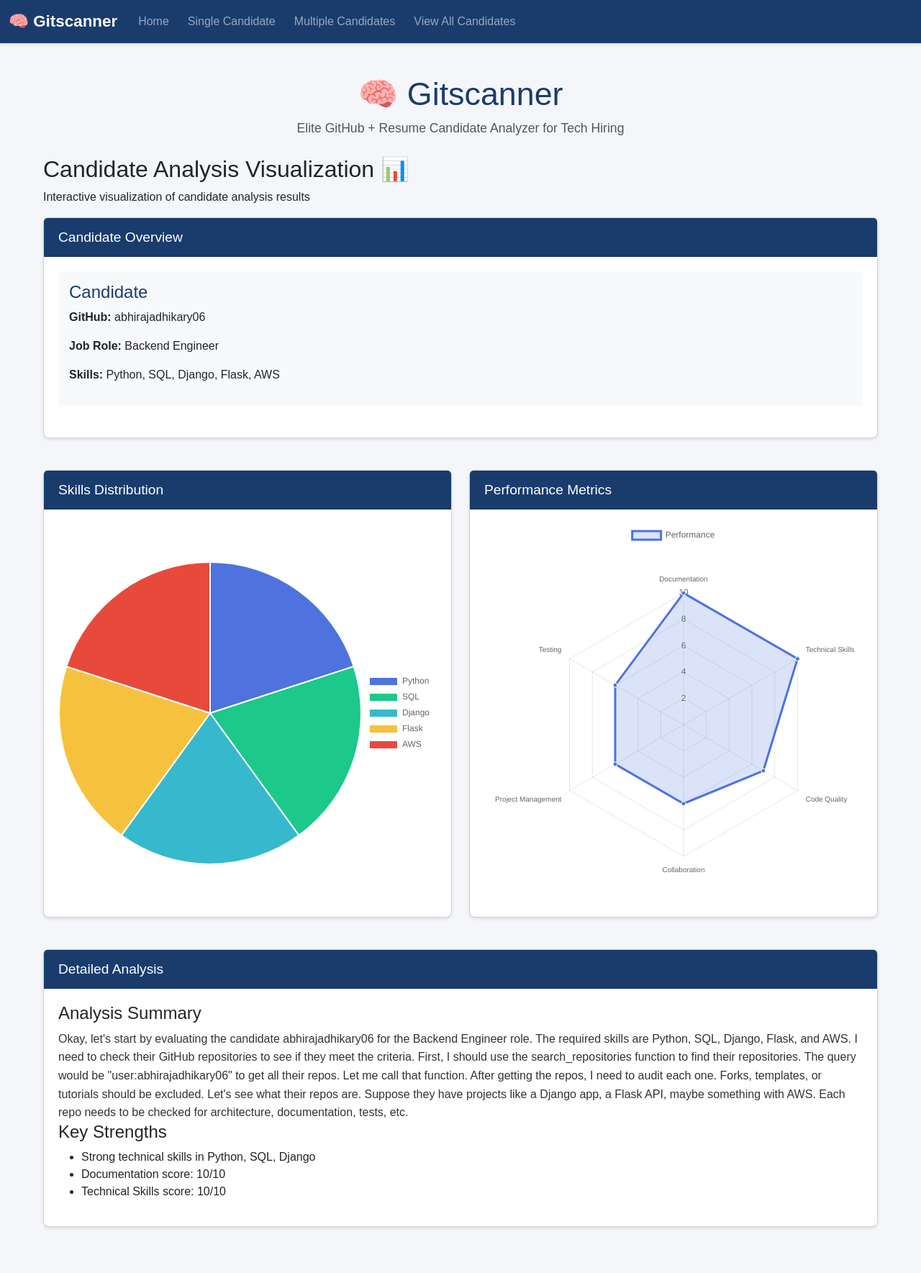
After one commit to r00tRudra/gitscanner, a Flask app: page /visualization/1 in a window 1280 px wide. The commit adds this page. Shown: the whole page at 72% size. Run offline with Flask 3, Linux system fonts and the light colour scheme.

Commit message:
added changes

```diff
--- a/models.py
+++ b/models.py
@@ -5,3 +5,5 @@ class Candidate(db.Model):
     github_usernames = db.Column(db.String(500), nullable=False)
     job_role = db.Column(db.String(100), nullable=False)
     skills = db.Column(db.String(500), nullable=True)
+    analysis_results = db.Column(db.Text, nullable=True)
+    created_at = db.Column(db.DateTime, default=db.func.current_timestamp())
--- a/requirements.txt
+++ b/requirements.txt
@@ -5,3 +5,6 @@ pdfplumber
 agno
 Werkzeug
 gunicorn         # If deploying to production (optional)
+openai
+pygithub
+exa_py
--- a/routes.py
+++ b/routes.py
@@ -1,4 +1,4 @@
-from flask import Blueprint, render_template, request, flash
+from flask import Blueprint, render_template, request, flash, redirect, url_for, jsonify
 from agno.agent import Agent
 from agno.models.nebius import Nebius
 from agno.tools.github import GithubTools
@@ -11,6 +11,8 @@ from utils import extract_resume_skills
 from models import Candidate
 from app import db
 import os
+import json
+import re
 
 bp = Blueprint('main', __name__)
 
@@ -35,6 +37,12 @@ instructions_single = data.get('instructions_for_single_candidate', '')
 @bp.route('/')
 def index():
     return render_template('landing.html')
+
+@bp.route('/candidates')
+def candidates_list():
+    # Get all candidates from the database
+    candidates = Candidate.query.order_by(Candidate.created_at.desc()).all()
+    return render_template('candidates.html', candidates=candidates)
 
 @bp.route('/multi-candidate', methods=['GET', 'POST'])
 def multi_candidate():
@@ -94,7 +102,14 @@ def multi_candidate():
             for chunk in agent.run(query, stream=True):
                 if hasattr(chunk, 'content') and isinstance(chunk.content, str):
                     results += chunk.content
-            return render_template('multi_candidate.html', results=results)
+
+            # Store analysis results in the database
+            candidate.analysis_results = results
+            db.session.commit()
+
+            # Redirect to visualization page
+            flash('Analysis complete! View the visualization dashboard.', 'success')
+            return redirect(url_for('main.visualization', candidate_id=candidate.id))
         except Exception as e:
             flash(f'Error during analysis: {e}', 'danger')
             return render_template('multi_candidate.html')
@@ -104,6 +119,233 @@ def multi_candidate():
 @bp.route('/multi-candidate.html')
 def multi_candidate_html():
     return render_template('multi_candidate.html')
+
+@bp.route('/visualization/<int:candidate_id>')
+def visualization(candidate_id):
+    # Get candidate from database
+    candidate = Candidate.query.get_or_404(candidate_id)
+
+    # Parse skills from comma-separated string
+    skills = candidate.skills.split(',') if candidate.skills else []
+
+    # Prepare candidate data for the template
+    candidate_data = {
+        'github': candidate.github_usernames,
+        'job_role': candidate.job_role,
+        'skills': skills
+    }
+
+    # Process the analysis results to extract structured data for visualization
+    # This would typically come from the stored analysis results
+    # For now, we'll create sample data
+    analysis_results = process_analysis_results(candidate)
+
+    return render_template('visualization.html',
+                           candidate_data=candidate_data,
+                           analysis_results=analysis_results)
+
+def process_analysis_results(candidate):
+    """Process raw analysis results into structured data for visualization."""
+    # Get the raw analysis results
+    raw_results = candidate.analysis_results or ''
+
+    # If no analysis results yet, create default data
+    if not raw_results:
+        return create_default_visualization_data(candidate)
+
+    # Extract skills data for pie chart
+    skills_data = []
+    candidate_skills = candidate.skills.split(',') if candidate.skills else []
+
+    # Try to extract skill proficiency from the analysis results
+    skill_pattern = r'(?:proficiency|expertise|skill)\s+in\s+([A-Za-z0-9\+\#\.]+)\s*(?::|is|rated|scored|level|at)\s*([0-9]+(?:\.[0-9]+)?|high|medium|low)'
+    skill_matches = re.finditer(skill_pattern, raw_results, re.IGNORECASE)
+
+    # Create a dictionary to store skill scores
+    skill_scores = {}
+
+    # Process skill matches
+    for match in skill_matches:
+        skill_name = match.group(1).strip()
+        skill_level = match.group(2).strip().lower()
+
+        # Convert text levels to numeric scores
+        if skill_level == 'high':
+            score = 9
+        elif skill_level == 'medium':
+            score = 6
+        elif skill_level == 'low':
+            score = 3
+        else:
+            try:
+                score = float(skill_level)
+                # Normalize score to 1-10 scale if needed
+                if score > 10:
+                    score = min(10, score / 10)
+            except ValueError:
+                score = 5  # Default score
+
+        skill_scores[skill_name] = score
+
+    # Add skills from candidate profile if not already in results
+    for skill in candidate_skills:
+        if skill and skill not in skill_scores:
+            # Generate a score based on how frequently the skill appears in the analysis
+            mentions = len(re.findall(r'\b' + re.escape(skill) + r'\b', raw_results, re.IGNORECASE))
+            score = min(10, max(1, mentions + 5))
+            skill_scores[skill] = score
+
+    # Convert skill scores dictionary to list format for chart
+    for skill, score in skill_scores.items():
+        if skill:
+            skills_data.append({
+                'name': skill,
+                'score': score
+            })
+
+    # Limit to top 8 skills by score
+    skills_data = sorted(skills_data, key=lambda x: x['score'], reverse=True)[:8]
+
+    # Extract performance metrics for radar chart
+    # Define categories to look for
+    categories = [
+        'Code Quality', 'Documentation', 'Problem Solving', 'Collaboration',
+        'Technical Skills', 'Communication', 'Project Management', 'Testing'
+    ]
+
+    performance_metrics = []
+    for category in categories:
+        # Look for patterns like "Code Quality: 8/10" or "Code Quality is rated at 8"
+        pattern = r'{}\s*(?::|is|rated|scored|level|at)\s*([0-9]+(?:\.[0-9]+)?|high|medium|low)(?:/10)?'.format(re.escape(category))
+        match = re.search(pattern, raw_results, re.IGNORECASE)
+
+        if match:
+            level = match.group(1).lower()
+            # Convert text levels to numeric scores
+            if level == 'high':
+                score = 9
+            elif level == 'medium':
+                score = 6
+            elif level == 'low':
+                score = 3
+            else:
+                try:
+                    score = float(level)
+                    # Normalize score to 1-10 scale if needed
+                    if score > 10:
+                        score = min(10, score / 10)
+                except ValueError:
+                    score = 5  # Default score
+        else:
+            # If no explicit rating, estimate based on keyword frequency and context
+            keywords = {
+                'Code Quality': ['clean code', 'well-structured', 'maintainable', 'readable', 'best practices'],
+                'Documentation': ['documented', 'comments', 'readme', 'documentation'],
+                'Problem Solving': ['algorithm', 'solution', 'approach', 'problem solving', 'challenges'],
+                'Collaboration': ['team', 'collaborate', 'contribution', 'pull request', 'issue'],
+                'Technical Skills': ['technical', 'expertise', 'proficiency', 'skilled', 'competent'],
+                'Communication': ['communicate', 'articulate', 'express', 'clarity', 'presentation'],
+                'Project Management': ['organize', 'planning', 'timeline', 'milestone', 'management'],
+                'Testing': ['test', 'unit test', 'integration test', 'QA', 'quality assurance']
+            }
+
+            # Count occurrences of keywords for this category
+            count = 0
+            for keyword in keywords.get(category, []):
+                count += len(re.findall(r'\b' + re.escape(keyword) + r'\b', raw_results, re.IGNORECASE))
+
+            # Convert count to score (1-10)
+            score = min(10, max(1, count + 5))
+
+        performance_metrics.append({
+            'category': category,
+            'score': score
+        })
+
+    # Limit to 5-8 metrics for better radar chart visualization
+    performance_metrics = sorted(performance_metrics, key=lambda x: x['score'], reverse=True)[:6]
+
+    # Extract summary text - look for sections that might contain summary information
+    summary_pattern = r'(?:summary|conclusion|overall assessment|final thoughts)\s*(?::|\n)\s*([\s\S]+?)(?:\n\n|\n#|$)'
+    summary_match = re.search(summary_pattern, raw_results, re.IGNORECASE)
+
+    if summary_match:
+        summary = summary_match.group(1).strip()
+    else:
+        # If no explicit summary section, use the first few paragraphs
+        paragraphs = re.split(r'\n\s*\n', raw_results)
+        summary = '\n\n'.join(paragraphs[:3]) if paragraphs else raw_results[:500]
+
+    # Format the summary with HTML
+    summary = f"""<h4>Analysis Summary</h4>
+    <div class="analysis-summary">
+        {summary}
+    </div>
+    <h4>Key Strengths</h4>
+    <ul>
+        <li>Strong technical skills in {', '.join([s['name'] for s in skills_data[:3]]) if skills_data else 'various areas'}</li>
+        <li>{performance_metrics[0]['category'] if performance_metrics else 'Technical Skills'} score: {performance_metrics[0]['score'] if performance_metrics else 'N/A'}/10</li>
+        <li>{performance_metrics[1]['category'] if len(performance_metrics) > 1 else 'Problem Solving'} score: {performance_metrics[1]['score'] if len(performance_metrics) > 1 else 'N/A'}/10</li>
+    </ul>"""
+
+    return {
+        'skills_data': skills_data,
+        'performance_metrics': performance_metrics,
+        'summary': summary
+    }
+
+def create_default_visualization_data(candidate):
+    """Create default visualization data when no analysis results are available."""
+    # Create default skills data
+    skills_data = []
+    candidate_skills = candidate.skills.split(',') if candidate.skills else []
+
+    # Add skills from candidate profile with default scores
+    for i, skill in enumerate(candidate_skills):
+        if skill:
+            skills_data.append({
+                'name': skill,
+                'score': 7 - (i % 3)  # Generate scores between 5-7 for variety
+            })
+
+    # If no skills provided, add some default ones
+    if not skills_data:
+        default_skills = ['Python', 'JavaScript', 'SQL', 'React', 'Node.js']
+        for i, skill in enumerate(default_skills):
+            skills_data.append({
+                'name': skill,
+                'score': 7 - (i % 3)  # Generate scores between 5-7 for variety
+            })
+
+    # Create default performance metrics
+    performance_metrics = [
+        {'category': 'Code Quality', 'score': 7},
+        {'category': 'Documentation', 'score': 6},
+        {'category': 'Problem Solving', 'score': 8},
+        {'category': 'Collaboration', 'score': 7},
+        {'category': 'Technical Skills', 'score': 8},
+        {'category': 'Communication', 'score': 6}
+    ]
+
+    # Create default summary
+    summary = f"""<h4>Analysis Summary</h4>
+    <div class="analysis-summary">
+        <p>No detailed analysis has been performed yet for this candidate. This is a preview of how the visualization dashboard will look once analysis is complete.</p>
+        <p>The candidate {candidate.github_usernames} is being evaluated for the role of {candidate.job_role}.</p>
+    </div>
+    <h4>Key Skills</h4>
+    <ul>
+        <li>Skills listed from resume: {', '.join(candidate_skills) if candidate_skills else 'None provided'}</li>
+    </ul>
+    <div class="alert alert-info">
+        <p>To generate a complete analysis, please run the evaluation process for this candidate.</p>
+    </div>"""
+
+    return {
+        'skills_data': skills_data,
+        'performance_metrics': performance_metrics,
+        'summary': summary
+    }
 
 @bp.route('/single-candidate', methods=['GET', 'POST'])
 def single_candidate():
@@ -169,7 +411,14 @@ def single_candidate():
             for chunk in agent.run(f"Analyze candidate for {job_role}. {input_text}. Provide score and detailed report.", stream=True):
                 if hasattr(chunk, 'content') and isinstance(chunk.content, str):
                     results += chunk.content
-            return render_template('single_candidate.html', results=results)
+
+            # Store analysis results in the database
+            candidate.analysis_results = results
+            db.session.commit()
+
+            # Redirect to visualization page
+            flash('Analysis complete! View the visualization dashboard.', 'success')
+            return redirect(url_for('main.visualization', candidate_id=candidate.id))
         except Exception as e:
             flash(f'Error during analysis: {e}', 'danger')
             return render_template('single_candidate.html')
--- a/static/css/style.css
+++ b/static/css/style.css
@@ -23,6 +23,27 @@ body {
 .header p {
     font-size: 1.1rem;
     color: #555;
+}
+
+/* Navbar styling */
+.navbar {
+    background-color: #1a3c6d !important;
+    box-shadow: 0 2px 4px rgba(0, 0, 0, 0.1);
+}
+
+.navbar-brand {
+    font-weight: bold;
+    font-size: 1.4rem;
+}
+
+.nav-link {
+    font-size: 1rem;
+    margin: 0 5px;
+    transition: all 0.3s ease;
+}
+
+.nav-link:hover {
+    transform: translateY(-2px);
 }
 
 .form-group {
@@ -51,3 +72,61 @@ body {
 .alert {
     margin-top: 20px;
 }
+
+/* Visualization page styles */
+.card {
+    border-radius: 8px;
+    box-shadow: 0 2px 4px rgba(0, 0, 0, 0.1);
+    margin-bottom: 20px;
+    background-color: #fff;
+}
+
+.card-header {
+    background-color: #1a3c6d;
+    color: white;
+    padding: 15px 20px;
+    border-top-left-radius: 8px;
+    border-top-right-radius: 8px;
+}
+
+.card-header h5 {
+    margin: 0;
+    font-size: 1.2rem;
+}
+
+.card-body {
+    padding: 20px;
+}
+
+#candidateInfo {
+    padding: 15px;
+    background-color: #f8f9fa;
+    border-radius: 6px;
+}
+
+#candidateInfo h4 {
+    color: #1a3c6d;
+    margin-top: 0;
+}
+
+.analysis-summary {
+    line-height: 1.6;
+    color: #333;
+}
+
+/* Chart containers */
+canvas {
+    max-width: 100%;
+    height: auto;
+}
+
+/* Responsive adjustments */
+@media (max-width: 768px) {
+    .row {
+        flex-direction: column;
+    }
+
+    .col-md-6 {
+        width: 100%;
+    }
+}
--- a/templates/base.html
+++ b/templates/base.html
@@ -9,8 +9,33 @@
     <link rel="icon" href="{{ url_for('static', filename='favicon.ico') }}">
 </head>
 <body>
-    <div class="container">
-        <div class="header">
+    <nav class="navbar navbar-expand-lg navbar-dark bg-primary">
+        <div class="container-fluid">
+            <a class="navbar-brand" href="{{ url_for('main.index') }}">🧠 Gitscanner</a>
+            <button class="navbar-toggler" type="button" data-bs-toggle="collapse" data-bs-target="#navbarNav" aria-controls="navbarNav" aria-expanded="false" aria-label="Toggle navigation">
+                <span class="navbar-toggler-icon"></span>
+            </button>
+            <div class="collapse navbar-collapse" id="navbarNav">
+                <ul class="navbar-nav">
+                    <li class="nav-item">
+                        <a class="nav-link" href="{{ url_for('main.index') }}">Home</a>
+                    </li>
+                    <li class="nav-item">
+                        <a class="nav-link" href="{{ url_for('main.single_candidate') }}">Single Candidate</a>
+                    </li>
+                    <li class="nav-item">
+                        <a class="nav-link" href="{{ url_for('main.multi_candidate') }}">Multiple Candidates</a>
+                    </li>
+                    <li class="nav-item">
+                        <a class="nav-link" href="{{ url_for('main.candidates_list') }}">View All Candidates</a>
+                    </li>
+                </ul>
+            </div>
+        </div>
+    </nav>
+
+    <div class="container mt-4">
+        <div class="header text-center mb-4">
             <h1>🧠 Gitscanner</h1>
             <p>Elite GitHub + Resume Candidate Analyzer for Tech Hiring</p>
         </div>
--- /dev/null
+++ b/templates/visualization.html
@@ -0,0 +1,131 @@
+{% extends "base.html" %}
+{% block title %}Visualization Dashboard{% endblock %}
+{% block content %}
+<h2>Candidate Analysis Visualization 📊</h2>
+<p>Interactive visualization of candidate analysis results</p>
+
+<div class="row mb-4">
+    <div class="col-md-12">
+        <div class="card">
+            <div class="card-header">
+                <h5>Candidate Overview</h5>
+            </div>
+            <div class="card-body">
+                <div id="candidateInfo" class="mb-4"></div>
+            </div>
+        </div>
+    </div>
+</div>
+
+<div class="row mb-4">
+    <div class="col-md-6">
+        <div class="card">
+            <div class="card-header">
+                <h5>Skills Distribution</h5>
+            </div>
+            <div class="card-body">
+                <canvas id="skillsChart"></canvas>
+            </div>
+        </div>
+    </div>
+    <div class="col-md-6">
+        <div class="card">
+            <div class="card-header">
+                <h5>Performance Metrics</h5>
+            </div>
+            <div class="card-body">
+                <canvas id="performanceChart"></canvas>
+            </div>
+        </div>
+    </div>
+</div>
+
+<div class="row mb-4">
+    <div class="col-md-12">
+        <div class="card">
+            <div class="card-header">
+                <h5>Detailed Analysis</h5>
+            </div>
+            <div class="card-body">
+                <div id="analysisContent"></div>
+            </div>
+        </div>
+    </div>
+</div>
+
+<!-- Load Chart.js for visualizations -->
+<script src="https://cdn.jsdelivr.net/npm/chart.js"></script>
+
+<!-- Load visualization data -->
+<script>
+    // Data passed from Flask
+    const candidateData = {{ candidate_data | tojson | safe }};
+    const analysisResults = {{ analysis_results | tojson | safe }};
+
+    // Populate candidate info
+    document.getElementById('candidateInfo').innerHTML = `
+        <h4>${candidateData.name || 'Candidate'}</h4>
+        <p><strong>GitHub:</strong> ${candidateData.github}</p>
+        <p><strong>Job Role:</strong> ${candidateData.job_role}</p>
+        <p><strong>Skills:</strong> ${candidateData.skills.join(', ')}</p>
+    `;
+
+    // Populate analysis content
+    document.getElementById('analysisContent').innerHTML = analysisResults.summary;
+
+    // Create Skills Chart
+    const skillsCtx = document.getElementById('skillsChart').getContext('2d');
+    new Chart(skillsCtx, {
+        type: 'pie',
+        data: {
+            labels: analysisResults.skills_data.map(item => item.name),
+            datasets: [{
+                data: analysisResults.skills_data.map(item => item.score),
+                backgroundColor: [
+                    '#4e73df', '#1cc88a', '#36b9cc', '#f6c23e', '#e74a3b',
+                    '#5a5c69', '#858796', '#f8f9fc', '#d1d3e2', '#b7b9cc'
+                ]
+            }]
+        },
+        options: {
+            responsive: true,
+            plugins: {
+                legend: {
+                    position: 'right',
+                }
+            }
+        }
+    });
+
+    // Create Performance Chart
+    const perfCtx = document.getElementById('performanceChart').getContext('2d');
+    new Chart(perfCtx, {
+        type: 'radar',
+        data: {
+            labels: analysisResults.performance_metrics.map(item => item.category),
+            datasets: [{
+                label: 'Performance',
+                data: analysisResults.performance_metrics.map(item => item.score),
+                backgroundColor: 'rgba(78, 115, 223, 0.2)',
+                borderColor: 'rgba(78, 115, 223, 1)',
+                pointBackgroundColor: 'rgba(78, 115, 223, 1)',
+                pointBorderColor: '#fff',
+                pointHoverBackgroundColor: '#fff',
+                pointHoverBorderColor: 'rgba(78, 115, 223, 1)'
+            }]
+        },
+        options: {
+            responsive: true,
+            scales: {
+                r: {
+                    min: 0,
+                    max: 10,
+                    ticks: {
+                        stepSize: 2
+                    }
+                }
+            }
+        }
+    });
+</script>
+{% endblock %}
```
Also changed, not shown: templates/candidates.html (added, +53 -0 lines), templates/landing.html (+41 -10 lines), instance/candidates.db, 1 other file.
